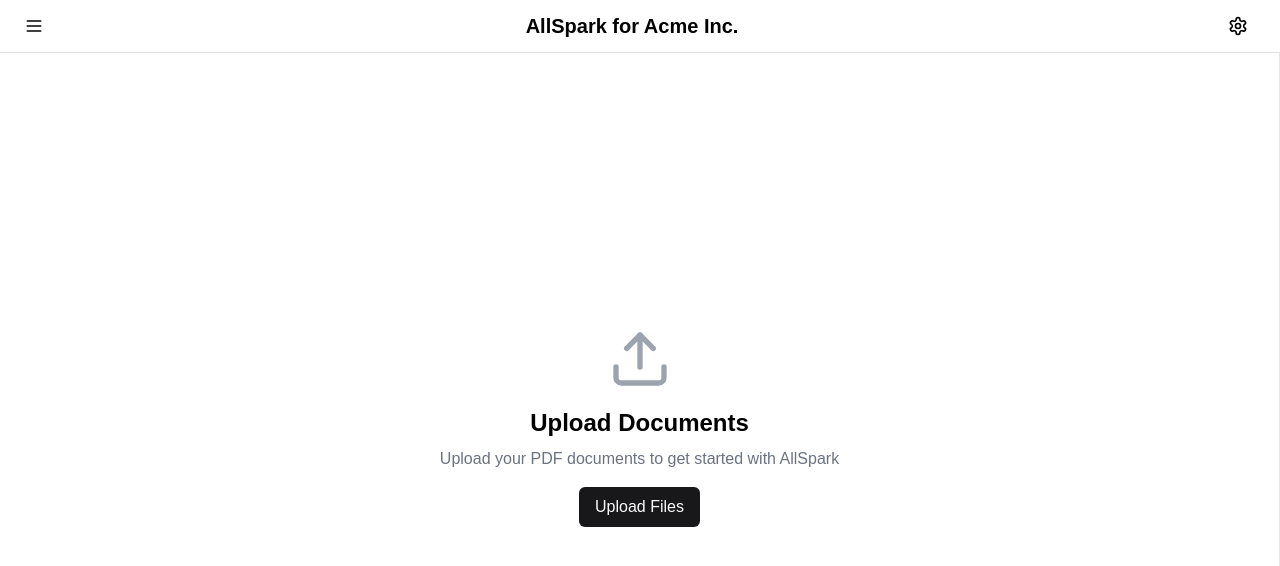
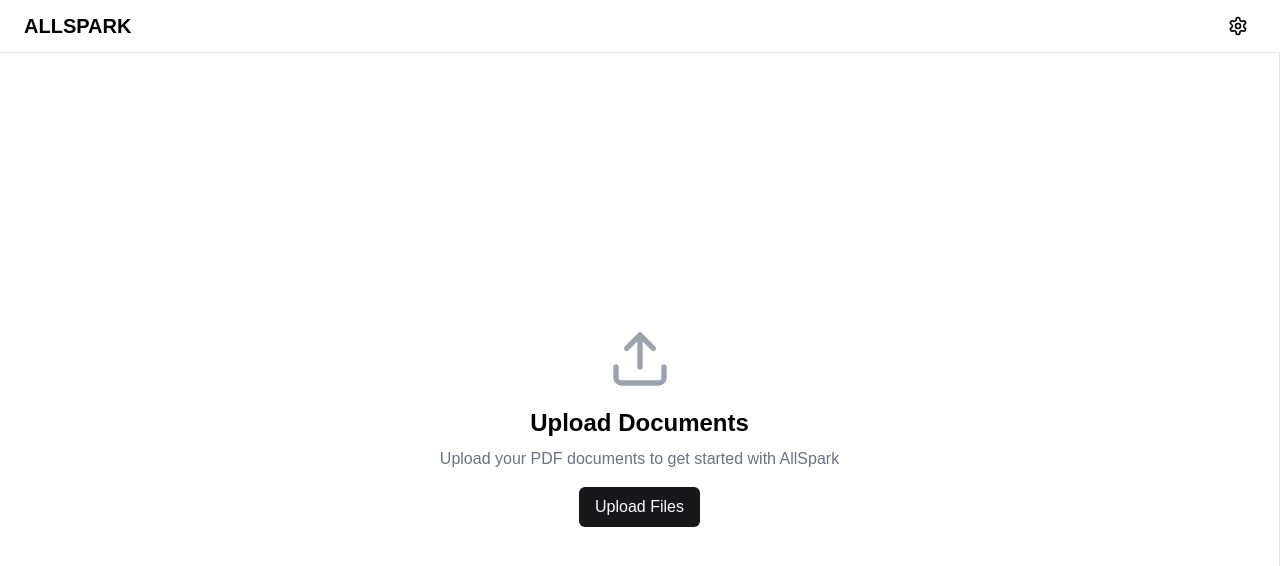
Before and after one commit to sjnaik02/allspark-demo, a Next.js app: page / in a window 1280 px wide. Shown: the top 566 px of the page. Built offline with nearby package versions, Linux system fonts and the light colour scheme.

Commit message:
minor styling

```diff
--- a/app/layout.js
+++ b/app/layout.js
@@ -1,27 +1,18 @@
-import localFont from "next/font/local";
+import { Inter } from 'next/font/google'
 import "./globals.css";
 
-const geistSans = localFont({
-  src: "./fonts/GeistVF.woff",
-  variable: "--font-geist-sans",
-  weight: "100 900",
-});
-const geistMono = localFont({
-  src: "./fonts/GeistMonoVF.woff",
-  variable: "--font-geist-mono",
-  weight: '100 900',
-});
+const inter = Inter({ subsets: ['latin'], variable: '--font-inter' })
 
 export const metadata = {
-  title: "Create Next App",
-  description: "Generated by create next app",
+  title: "AllSpark",
+  description: "AllSpark",
 };
 
 export default function RootLayout({ children }) {
   return (
     <html lang="en">
       <body
-        className={`${geistSans.variable} ${geistMono.variable} antialiased bg-background text-foreground`}
+        className={`${inter.variable} antialiased bg-background text-foreground`}
       >
         {children}
       </body>
--- a/components/LoadingState.js
+++ b/components/LoadingState.js
@@ -1,35 +1,7 @@
-import React, { useState, useEffect } from 'react';
+import React from 'react';
 import { FileText } from 'lucide-react';
 
-const loadingMessages = [
-  "Decoding legal jargon...",
-  "Untangling the web of precedents...",
-  "Polishing the scales of justice...",
-  "Sharpening Occam's razor...",
-  "Balancing Lady Justice's scales...",
-  "Brewing a pot of legal wisdom...",
-  "Navigating the labyrinth of laws...",
-  "Consulting the oracle of jurisprudence...",
-];
-
 const LoadingState = () => {
-  const [messageIndex, setMessageIndex] = useState(0);
-  const [currentMessage, setCurrentMessage] = useState(loadingMessages[0]);
-  const [nextMessage, setNextMessage] = useState(loadingMessages[1]);
-
-  useEffect(() => {
-    const intervalId = setInterval(() => {
-      setMessageIndex((prevIndex) => (prevIndex + 1) % loadingMessages.length);
-    }, 4000);
-
-    return () => clearInterval(intervalId);
-  }, []);
-
-  useEffect(() => {
-    setCurrentMessage(loadingMessages[messageIndex]);
-    setNextMessage(loadingMessages[(messageIndex + 1) % loadingMessages.length]);
-  }, [messageIndex]);
-
   return (
     <div className="flex flex-col items-center justify-center h-full relative">
       <div className="absolute inset-0 flex items-center justify-center">
@@ -54,26 +26,8 @@
           <line className="animate-draw" x1="16" y1="17" x2="8" y2="17" />
           <polyline className="animate-draw" points="10 9 9 9 8 9" />
         </svg>
-        <div className="h-14 relative overflow-hidden">
-          <p
-            className="text-lg font-medium text-gray-600 absolute w-full transition-transform duration-500 ease-in-out"
-            style={{
-              transform: `translateY(${messageIndex % 2 === 0 ? '0' : '-100%'})`,
-            }}
-          >
-            {currentMessage}
-          </p>
-          <p
-            className="text-lg font-medium text-gray-600 absolute w-full transition-transform duration-500 ease-in-out"
-            style={{
-              transform: `translateY(${messageIndex % 2 === 0 ? '100%' : '0'})`,
-            }}
-          >
-            {nextMessage}
-          </p>
-        </div>
-        <p className="text-sm text-gray-500 mt-2">
-          Hang tight, legal brilliance takes time!
+        <p className="text-lg font-medium text-gray-600">
+          Processing your files...
         </p>
       </div>
     </div>
--- a/components/TopBar.js
+++ b/components/TopBar.js
@@ -1,12 +1,11 @@
-import { Settings, Menu } from 'lucide-react';
+import { Settings } from 'lucide-react';
 import { Button } from '@/components/ui/button';
 import Link from 'next/link';
 
 const TopBar = () => {
   return (
     <div className="border-b px-6 py-2 flex justify-between items-center">
-      <Menu className="h-5 w-5" />
-      <h1 className="text-xl font-bold">AllSpark for Acme Inc.</h1>
+      <h1 className="text-xl font-black uppercase">AllSpark</h1>
       <Link href="/configure">
         <Button variant="ghost" size="icon">
           <Settings className="h-5 w-5" />
--- a/tailwind.config.js
+++ b/tailwind.config.js
@@ -9,8 +9,7 @@
   theme: {
   	extend: {
 			fontFamily: {
-				sans: ['var(--font-geist-sans)'],
-				mono: ['var(--font-geist-mono)'],
+				sans: ['var(--font-inter)'],
   		},
   		colors: {
   			background: 'hsl(var(--background))',
```
